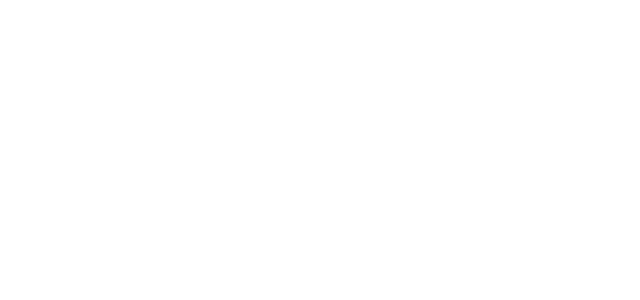
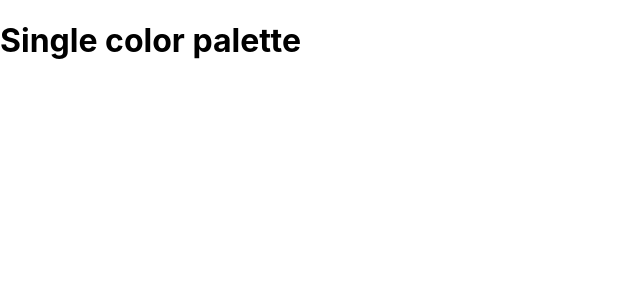
Before and after one commit to tonyoladapo/Color-Picker-App, a React (Create React App) app: page /palette/1/1 in a window 1280 px wide. Shown: the top 300 px of the page, without its empty margins (0-640 px from the left). Built offline with nearby package versions, Linux system fonts and the light colour scheme.

Commit message:
Added single color palette and link

```diff
--- a/src/App.js
+++ b/src/App.js
@@ -2,6 +2,7 @@
 import { Route, Switch } from 'react-router-dom'
 import Palette from './Components/Palette'
 import PaletteList from './Components/PaletteList'
+import SingleColorPalette from './Components/SingleColorPalette'
 import seedColors from './Components/seedColors'
 import { generatePalette } from './Components/ColorHelpers'
 
@@ -35,6 +36,11 @@
               this.findPalette(routeProps.match.params.id)
             )} />} />
 
+        <Route
+          exact
+          path="/palette/:paletteId/:colorId"
+          render={() => <SingleColorPalette />} />
+
       </Switch>
 
       // <div>
--- a/src/Components/ColorBox.js
+++ b/src/Components/ColorBox.js
@@ -1,6 +1,7 @@
 import React, { Component } from 'react'
 import { CopyToClipboard } from 'react-copy-to-clipboard'
 import Snackbar from '@material-ui/core/Snackbar'
+import { Link } from 'react-router-dom'
 import CloseIcon from '@material-ui/icons/Close'
 import IconButton from '@material-ui/core/IconButton'
 import '../ColorBox.css'
@@ -32,7 +33,7 @@
 
     render() {
 
-        const { name, background } = this.props;
+        const { name, background, moreUrl } = this.props;
         const copied = this.state;
 
         return (
@@ -69,7 +70,9 @@
                         <button className="copy-button">Copy</button>
                     </div>
 
-                    <span className="see-more">More</span>
+                    <Link to={moreUrl} onClick={e => e.stopPropagation()}>
+                        <span className="see-more">More</span>
+                    </Link>
                 </div>
             </CopyToClipboard>
         )
--- a/src/Components/Palette.js
+++ b/src/Components/Palette.js
@@ -30,14 +30,15 @@
 
     render() {
 
-        const { colors, paletteName, emoji } = this.props.palette;
+        const { colors, paletteName, emoji, id } = this.props.palette;
         const { level, format } = this.state;
 
         const colorBoxes = colors[level].map(color => (
             <ColorBox
                 background={color[format]}
                 name={color.name}
-                key={color.id} />
+                key={color.id}
+                moreUrl={`/palette/${id}/${color.id}`} />
         ))
 
         return (
--- /dev/null
+++ b/src/Components/SingleColorPalette.js
@@ -0,0 +1,11 @@
+import React, { Component } from 'react'
+
+export default class SingleColorPalette extends Component {
+    render() {
+        return (
+            <div>
+                <h1>Single color palette</h1>
+            </div>
+        )
+    }
+}
```
